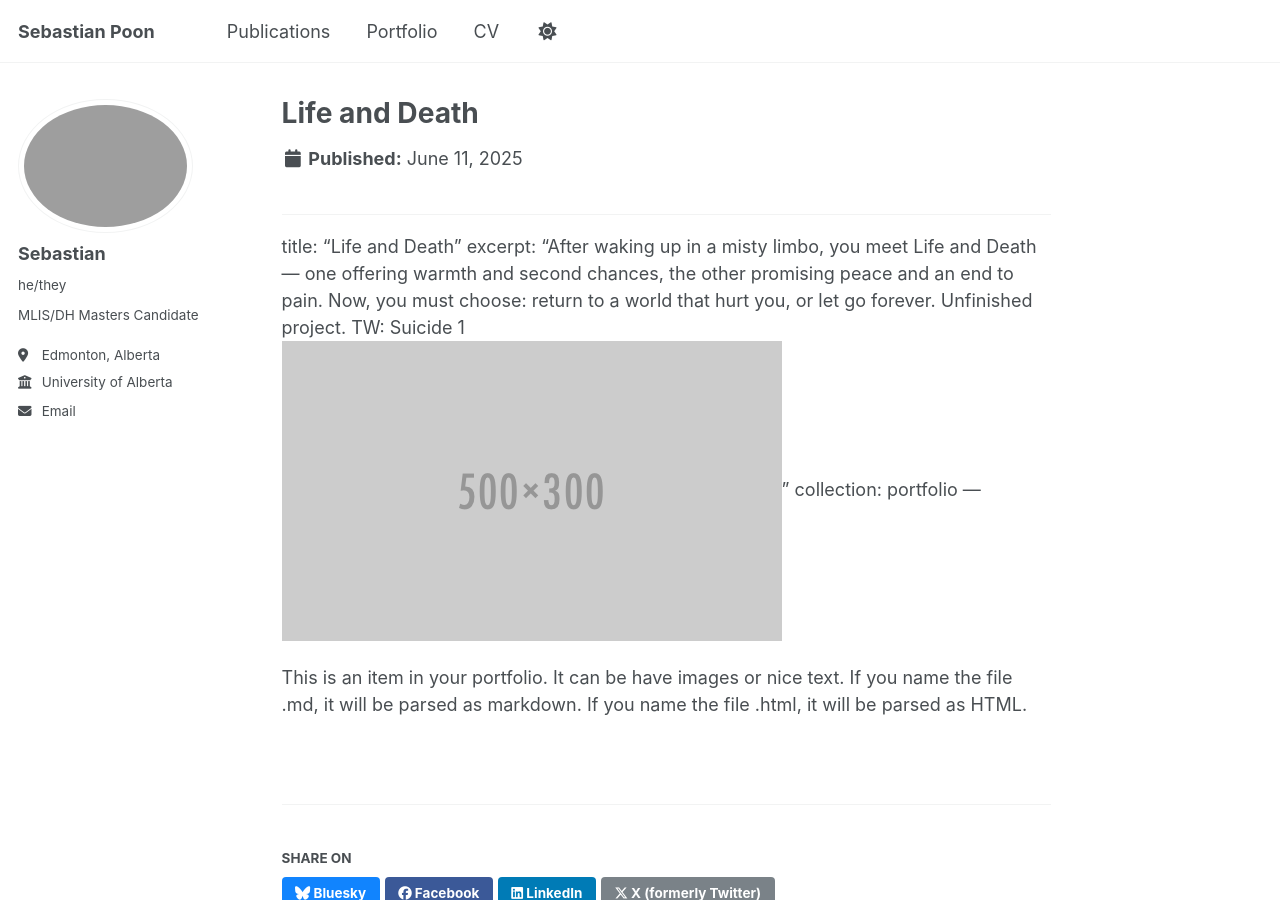
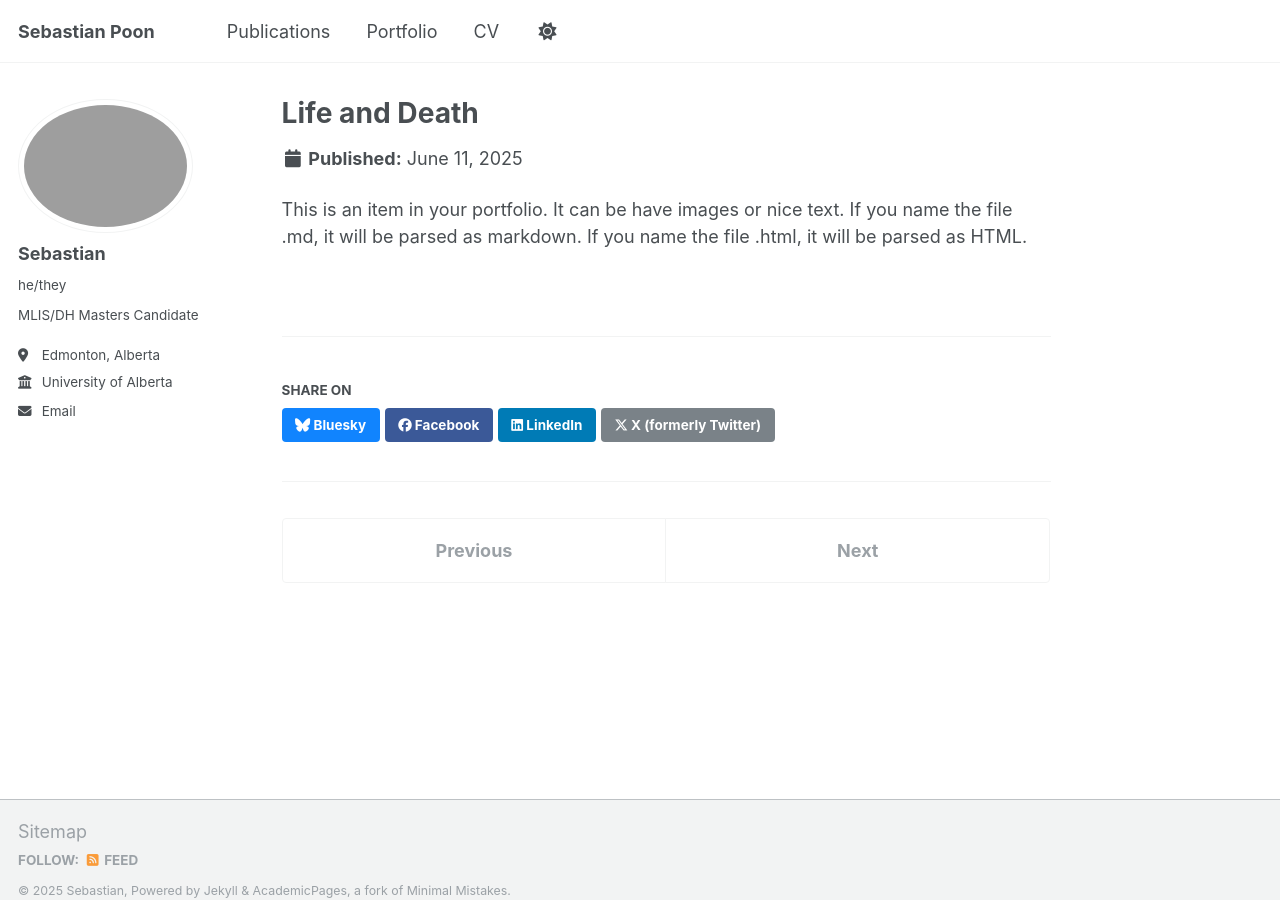
Before and after one commit to hollow-bastian/poons, a Jekyll site: the page built from _portfolio/portfolio-1.md, in a window 1280 px wide and 900 px high. Built offline with Jekyll 4.4.1, drawn with Linux system fonts in a browser that asks for light colours.

Commit message:
Messing around with the portfolio

```diff
--- a/_portfolio/portfolio-1.md
+++ b/_portfolio/portfolio-1.md
@@ -1,12 +1,6 @@
 ---
 title: "Life and Death"
-excerpt: "After waking up in a misty limbo, you meet Life and Death — one offering warmth and second chances, the other promising peace and an end to pain. Now, you must choose: return to a world that hurt you, or let go forever. Unfinished project. TW: Suicide 1<br/><img src='/images/500x300.png'>"
-collection: portfolio
----
-
----
-title: "Life and Death"
-excerpt: "After waking up in a misty limbo, you meet Life and Death — one offering warmth and second chances, the other promising peace and an end to pain. Now, you must choose: return to a world that hurt you, or let go forever. Unfinished project. TW: Suicide 1<br/><img src='/images/500x300.png'>"
+excerpt: "After waking up in a misty limbo, you meet Life and Death — one offering warmth and second chances, the other promising peace and an end to pain. Now, you must choose: return to a world that hurt you, or let go forever. Unfinished project. TW: Suicide <br/><img src='/images/500x300.png'>"
 collection: portfolio
 ---
 
```
